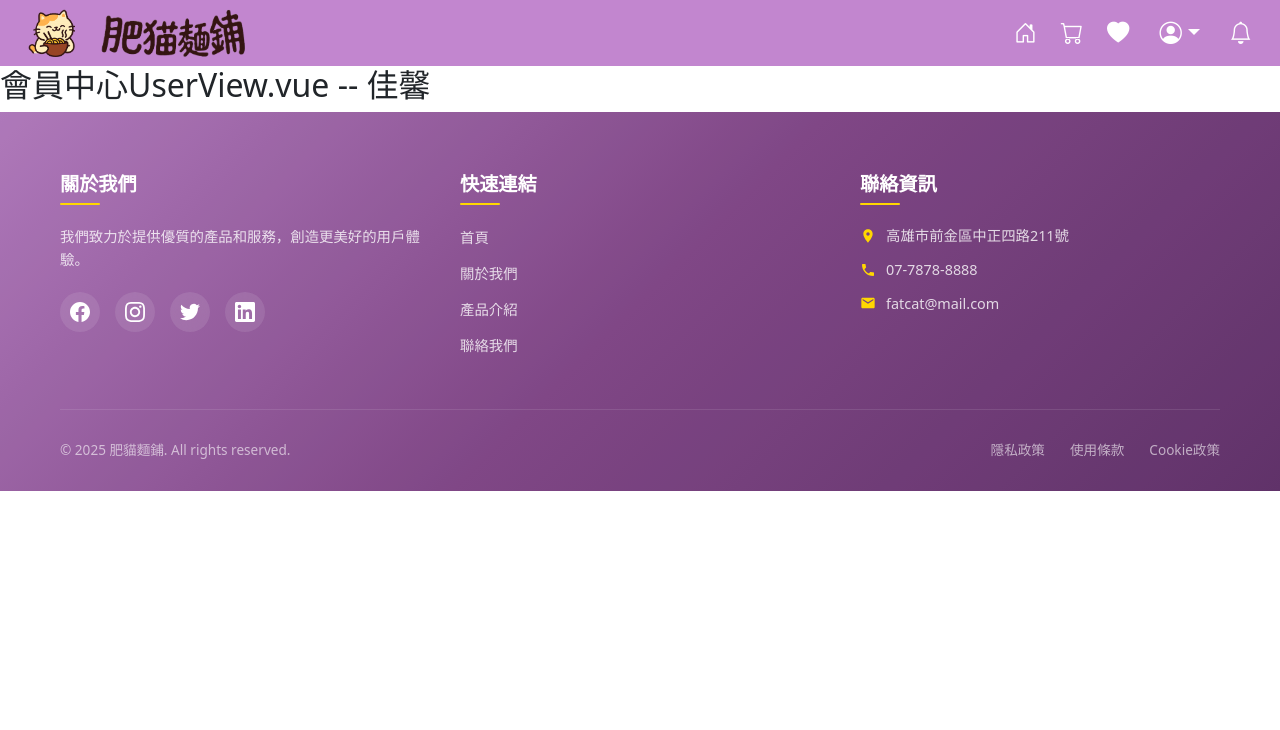
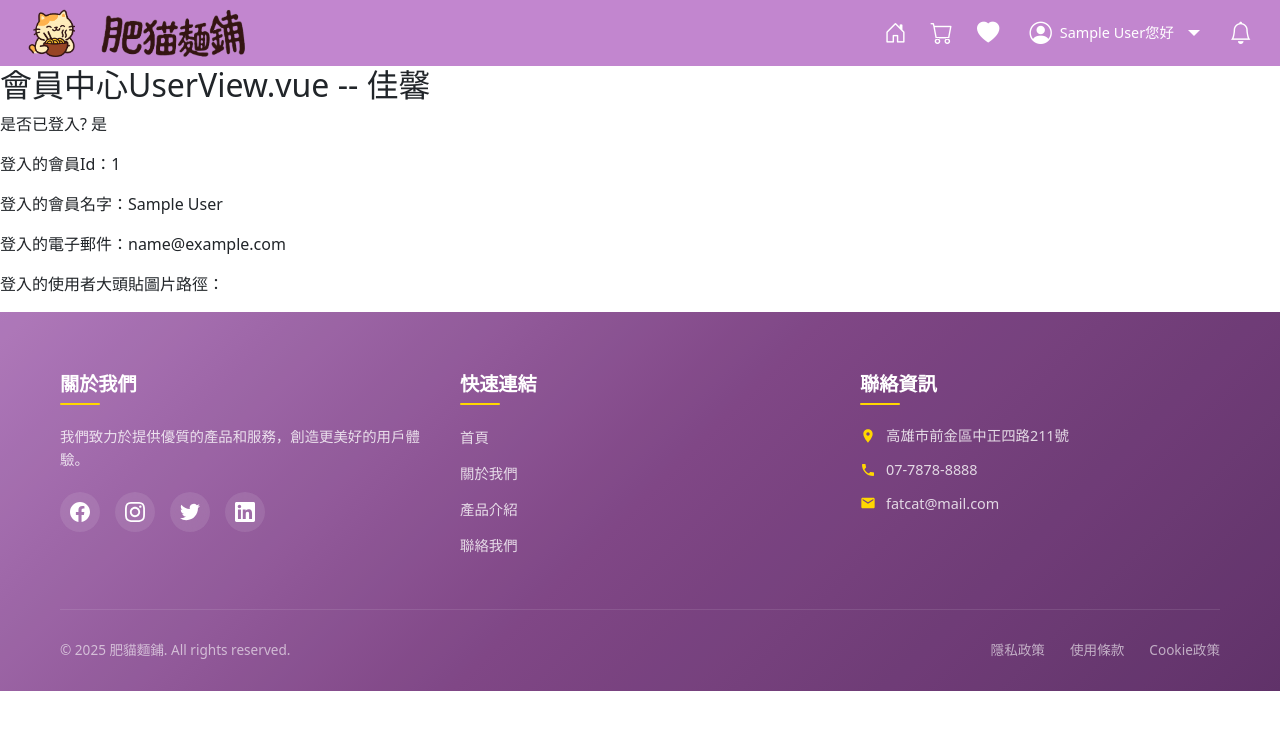
Before and after one commit to Pamelajch/FatCat-frontend, a Vue app: page /user in a window 1280 px wide. Shown: the top 730 px of the page. Built offline with nearby package versions, Linux system fonts and the light colour scheme; sample sign-in values are in the browser's storage.

Commit message:
將使用者登入資訊加到auth.js讓其他組員可以獲取目前的登入者id，進而做後續邏輯操控

```diff
--- a/src/App.vue
+++ b/src/App.vue
@@ -1,12 +1,12 @@
 <script setup>
 import { RouterLink, RouterView,useRoute} from 'vue-router'
-import { computed } from 'vue'
+import { computed,onMounted } from 'vue'
+import { useAuthStore } from './stores/auth'
 import 'bootstrap/dist/css/bootstrap.css'
 import 'bootstrap/dist/js/bootstrap.bundle.js'
 import 'bootstrap-icons/font/bootstrap-icons.css'
 import HeaderComponent from './components/HeaderComponent.vue'
 import FooterComponent from './components/FooterComponent.vue'
-
 
 //獲取目前路由
 const route = useRoute()
@@ -14,6 +14,14 @@ const route = useRoute()
 const shouldhideHeaderFooter = computed(()=>{
   return route.meta.hideHeaderFooter || false
 })
+
+//記住user登入資訊
+// 獲取auth store
+   const authStore = useAuthStore()
+      // 在組件掛載時初始化auth狀態
+      onMounted(() => {
+        authStore.initializeAuth()
+   })
 </script>
 
 <template>
--- a/src/components/HeaderComponent.vue
+++ b/src/components/HeaderComponent.vue
@@ -1,5 +1,36 @@
 <script setup>
+    import { useAuthStore } from '../stores/auth'
+    import { useRouter } from 'vue-router'
+    import { computed } from 'vue'
 
+    //登入登出功能區------------------------------------------
+    // 使用auth store和router
+    const authStore = useAuthStore()
+    const router = useRouter()
+
+    // 計算屬性：是否已登入
+    const isAuthenticated = computed(() => authStore.isAuthenticated)
+    const user = computed(() => authStore.user)
+
+    // 登出處理
+    const handleLogout = async () => {
+      try {
+        await authStore.logout()
+        // 跳轉到首頁
+        router.push('/')
+      } catch (error) {
+        console.error('登出失敗:', error)
+      }
+    }
+
+    // 處理頭像顯示
+    const getUserAvatar = computed(() => {
+      if (user.value?.picPath) {
+        return user.value.picPath
+      }
+      return null
+    })
+    //登入登出功能區 end-------------------------------------
 </script>
 
 <template>
@@ -19,12 +50,30 @@
 
         <!-- 會員中心下拉選單 -->
         <div class="dropdown">
-          <button class="icon-btn dropdown-toggle" type="button" data-bs-toggle="dropdown" aria-expanded="false" title="會員中心">
-            <i class="bi bi-person-circle"></i>
+          <button class="icon-btn dropdown-toggle d-flex align-items-center gap-2" type="button" data-bs-toggle="dropdown" aria-expanded="false" title="會員中心">
+            <!-- 根據登入狀態顯示不同的圖示和文字 -->
+            <template v-if="isAuthenticated">
+              <!-- 如果有頭像則顯示頭像，否則顯示預設圖示 -->
+              <img v-if="getUserAvatar" :src="getUserAvatar" alt="會員頭像" class="user-avatar" />
+              <i v-else class="bi bi-person-circle"></i>
+              <span class="user-greeting d-none d-lg-inline">{{ user.name }}您好</span>
+            </template>
+            <template v-else>
+              <i class="bi bi-person-circle"></i>
+              <span class="d-none d-lg-inline"></span>
+            </template>
           </button>
           <ul class="dropdown-menu dropdown-menu-end">
-            <li><RouterLink :to="{name:'login'}" class="dropdown-item"><i class="bi bi-box-arrow-in-right me-2"></i>會員登入</RouterLink></li>
-            <li><RouterLink :to="{name:'user'}" class="dropdown-item"><i class="bi bi-person-gear me-2"></i>會員中心</RouterLink></li>
+            <!-- 根據登入狀態顯示不同的選單項目 -->
+            <template v-if="isAuthenticated">
+              <li><RouterLink :to="{name:'user'}" class="dropdown-item"><i class="bi bi-person-gear me-2"></i>會員中心</RouterLink></li>
+              <li><hr class="dropdown-divider"></li>
+              <li><button @click="handleLogout" class="dropdown-item" :disabled="authStore.isLoading"><i class="bi bi-box-arrow-right me-2"></i>{{ authStore.isLoading ? '登出中...' : '登出' }}</button></li>
+            </template>
+            <template v-else>
+              <li><RouterLink :to="{name:'login'}" class="dropdown-item"><i class="bi bi-box-arrow-in-right me-2"></i>會員登入</RouterLink></li>
+              <li><RouterLink :to="{name:'user'}" class="dropdown-item"><i class="bi bi-person-gear me-2"></i>會員中心</RouterLink></li>
+            </template>
           </ul>
         </div>
 
@@ -123,4 +172,68 @@
     font-size: 1.1rem;
   }
 }
+
+/* 登入登出css設定 */
+/* 使用者頭像樣式 */
+.user-avatar {
+  width: 32px;
+  height: 32px;
+  border-radius: 50%;
+  object-fit: cover;
+  border: 2px solid white;
+}
+
+/* 使用者歡迎文字 */
+.user-greeting {
+  font-size: 0.9rem;
+  font-weight: 500;
+  white-space: nowrap;
+}
+
+/* 修改 dropdown-item 樣式以支援 button */
+.dropdown-item {
+  color: #212529;
+  text-decoration: none;
+  display: flex;
+  align-items: center;
+  padding: 0.5rem 1rem;
+  transition: background-color 0.15s ease-in-out;
+  border: none;
+  background: none;
+  width: 100%;
+  text-align: left;
+}
+
+.dropdown-item:disabled {
+  opacity: 0.6;
+  pointer-events: none;
+}
+
+.dropdown-divider {
+  height: 0;
+  margin: 0.5rem 0;
+  overflow: hidden;
+  border-top: 1px solid #dee2e6;
+}
+
+/* 響應式調整 */
+@media (max-width: 992px) {
+  .user-greeting {
+    font-size: 0.8rem;
+  }
+}
+
+@media (max-width: 768px) {
+  .user-avatar {
+    width: 28px;
+    height: 28px;
+  }
+}
+
+@media (max-width: 576px) {
+  .user-avatar {
+    width: 24px;
+    height: 24px;
+  }
+}
 </style>
--- a/src/views/UserView.vue
+++ b/src/views/UserView.vue
@@ -1,10 +1,21 @@
 <script setup>
+    import { useAuthStore } from '@/stores/auth';
 
+    const authStore = useAuthStore()
+
+    console.log(authStore.user?.userId)     // 使用者ID
+    console.log(authStore.user?.name)       // 使用者名稱
+    console.log(authStore.user?.email)      // 電子郵件
 </script>
 
 <template>
     <div>
         <h2>會員中心UserView.vue -- 佳馨</h2>
+        <p>是否已登入? {{ authStore.isAuthenticated ? "是":"否"}}</p>
+        <p>登入的會員Id：{{authStore.user?.userId }}</p>
+        <p>登入的會員名字：{{ authStore.user?.name }}</p>
+        <p>登入的電子郵件：{{ authStore.user?.email }}</p>
+        <p>登入的使用者大頭貼圖片路徑：{{ authStore.user?.picPath}}</p>
     </div>
 </template>
 
```
